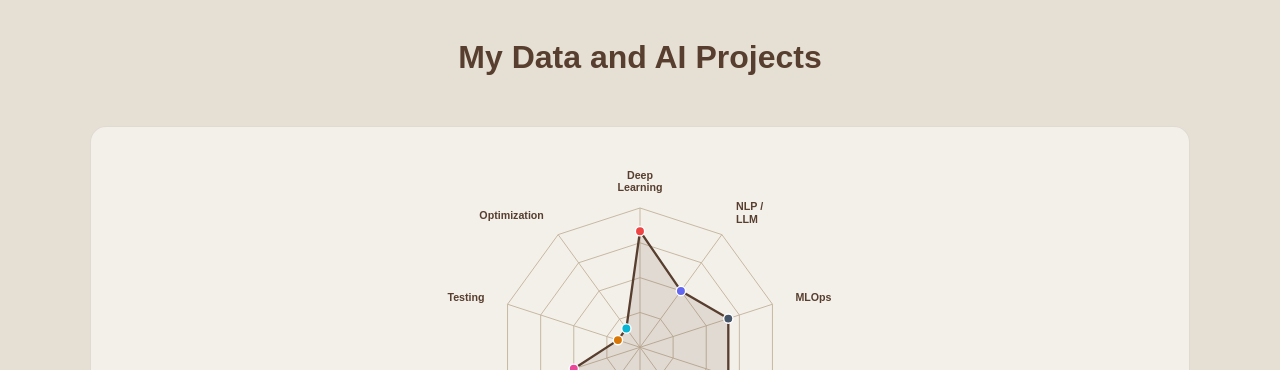
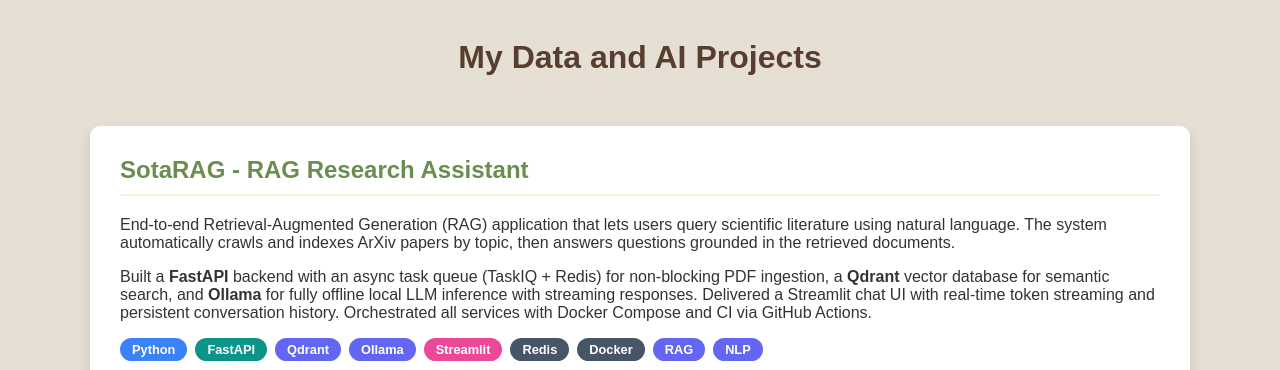
Before and after one commit to BennyBobby/BennyBobby.github.io, a plain HTML site: page index.html in a window 1280 px wide. Shown: the part 950-1320 px from the top of the page. Drawn offline with Linux system fonts and the light colour scheme.

Commit message:
Remove skills radar chart from projects section

```diff
--- a/css/style.css
+++ b/css/style.css
@@ -306,23 +306,6 @@ html {
 .tag-test   { background-color: #d97706; }
 .tag-optim  { background-color: #06b6d4; }
 
-.tags-legend {
-  margin-bottom: 40px;
-  padding: 16px;
-  background: rgba(255, 255, 255, 0.5);
-  border: 1px solid rgba(88, 62, 46, 0.12);
-  border-radius: 16px;
-}
-
-.radar-svg {
-  width: 100%;
-  max-width: 520px;
-  display: block;
-  margin: 0 auto;
-  opacity: 0;
-  transition: opacity 0.8s ease;
-}
-
 @media (max-width: 768px) {
   .navbar {
     flex-direction: column;
--- a/index.html
+++ b/index.html
@@ -84,7 +84,6 @@
     <section id="projets" class="projets-section">
       <div class="projets-container">
         <h1>My Data and AI Projects</h1>
-        <div class="tags-legend" id="tags-legend"></div>
         <div class="projet-card reveal">
           <div class="projet-content">
             <h2>SotaRAG - RAG Research Assistant</h2>
--- a/js/script.js
+++ b/js/script.js
@@ -1,94 +1,3 @@
-const TAG_CONFIG = [
-  { cls: "tag-torch", label: "Deep\nLearning", color: "#ef4444" },
-  { cls: "tag-nlp", label: "NLP /\nLLM", color: "#6366f1" },
-  { cls: "tag-devops", label: "MLOps", color: "#475569" },
-  { cls: "tag-data", label: "Data Engineering", color: "#eab308" },
-  { cls: "tag-py", label: "Python", color: "#3b82f6" },
-  { cls: "tag-cv", label: "Computer\nVision", color: "#16a34a" },
-  { cls: "tag-api", label: "Backend", color: "#0d9488" },
-  { cls: "tag-front", label: "Frontend", color: "#ec4899" },
-  { cls: "tag-test", label: "Testing", color: "#d97706" },
-  { cls: "tag-optim", label: "Optimization", color: "#06b6d4" },
-];
-
-function buildSkillStats() {
-  const legend = document.getElementById("tags-legend");
-  if (!legend) return;
-
-  const counts = TAG_CONFIG.map((t) => ({
-    ...t,
-    count: [...document.querySelectorAll(".skill-tags")].filter((st) =>
-      st.querySelector("." + t.cls),
-    ).length,
-  }));
-  const max = Math.max(...counts.map((t) => t.count));
-  const n = counts.length;
-  const cx = 280,
-    cy = 220,
-    R = 150,
-    LEVELS = 4;
-
-  const ang = (i) => ((2 * Math.PI) / n) * i - Math.PI / 2;
-  const pt = (i, r) => [cx + r * Math.cos(ang(i)), cy + r * Math.sin(ang(i))];
-
-  const grids = Array.from({ length: LEVELS }, (_, l) => {
-    const r = (R * (l + 1)) / LEVELS;
-    const pts = counts.map((_, i) => pt(i, r).join(",")).join(" ");
-    return `<polygon points="${pts}" fill="none" stroke="#c4b49c" stroke-width="1"/>`;
-  }).join("");
-
-  const axes = counts
-    .map((_, i) => {
-      const [x, y] = pt(i, R);
-      return `<line x1="${cx}" y1="${cy}" x2="${x}" y2="${y}" stroke="#c4b49c" stroke-width="1"/>`;
-    })
-    .join("");
-
-  const dataPath = counts
-    .map((t, i) => pt(i, (R * t.count) / max).join(","))
-    .join(" ");
-
-  const dots = counts
-    .map((t, i) => {
-      const [x, y] = pt(i, (R * t.count) / max);
-      return `<circle cx="${x}" cy="${y}" r="5" fill="${t.color}" stroke="white" stroke-width="1.5"/>`;
-    })
-    .join("");
-
-  const labels = counts
-    .map((t, i) => {
-      const [x, y] = pt(i, R + 26);
-      const anchor =
-        Math.abs(x - cx) < 15 ? "middle" : x > cx ? "start" : "end";
-      const lines = t.label.split("\n");
-      const tspans = lines
-        .map(
-          (line, j) =>
-            `<tspan x="${x.toFixed(1)}" dy="${j === 0 ? (lines.length > 1 ? "-0.5em" : "0.35em") : "1.2em"}">${line}</tspan>`,
-        )
-        .join("");
-      return `<text x="${x.toFixed(1)}" y="${y.toFixed(1)}" text-anchor="${anchor}" font-size="11.5" fill="#583e2e" font-family="Arial,sans-serif" font-weight="600">${tspans}</text>`;
-    })
-    .join("");
-
-  legend.innerHTML = `
-    <svg viewBox="0 0 560 440" xmlns="http://www.w3.org/2000/svg" class="radar-svg">
-      ${grids}
-      ${axes}
-      <polygon points="${dataPath}" fill="rgba(88,62,46,0.12)" stroke="#583e2e" stroke-width="2.5" stroke-linejoin="round"/>
-      ${dots}
-      ${labels}
-    </svg>`;
-
-  requestAnimationFrame(() =>
-    requestAnimationFrame(() => {
-      legend.querySelector(".radar-svg").style.opacity = "1";
-    }),
-  );
-}
-
-document.addEventListener("DOMContentLoaded", buildSkillStats);
-
 const observer = new IntersectionObserver(
   (entries) => {
     entries.forEach((entry) => {
```
